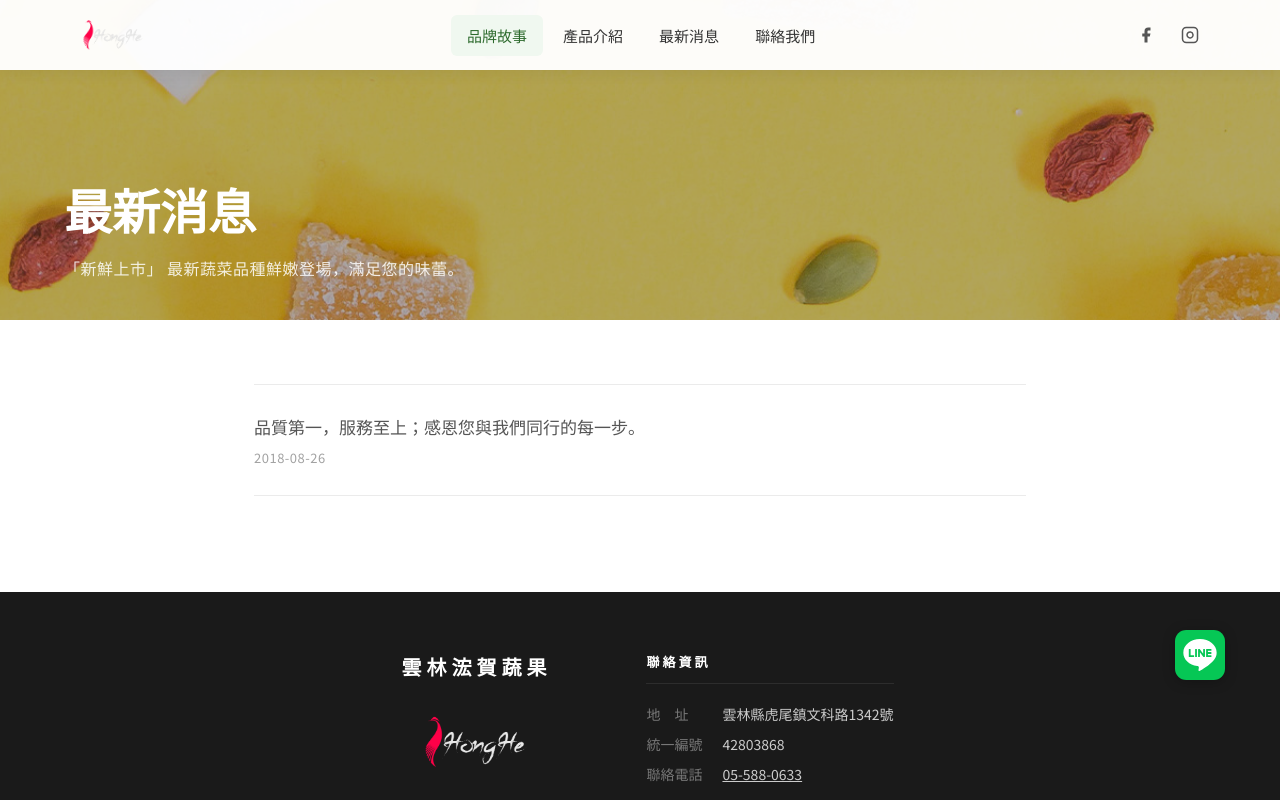
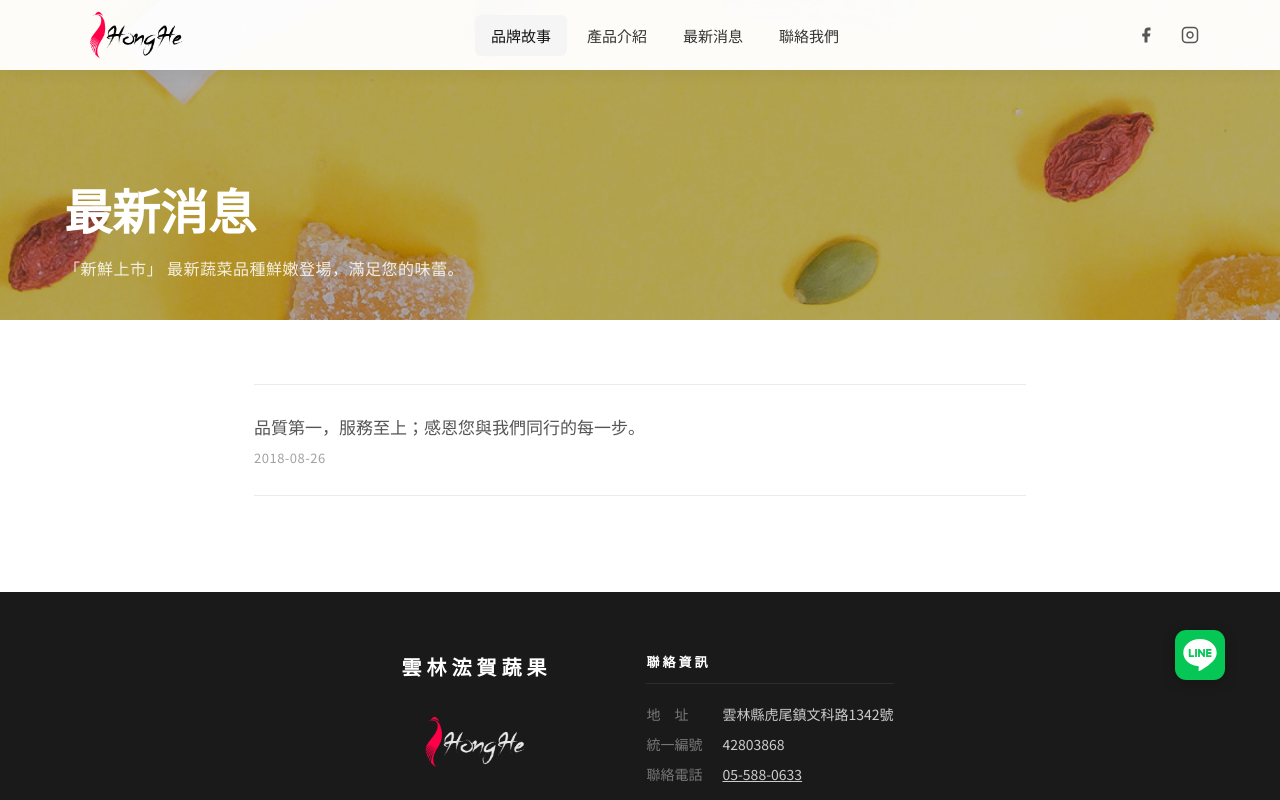
Before and after one commit to dwm331/HongHe, a Nuxt app: page /news in a window 1280 px wide. In both pictures the pointer is over the link "品牌故事". Shown: the top 800 px of the page. Built offline with nearby package versions, Linux system fonts and the light colour scheme; what vue-fb-customer-chat would draw is missing.

Commit message:
fix: header 改用 logo-dark.png（手寫體）、移除綠色色系改為 text-dark 風格

```diff
--- a/components/Header.vue
+++ b/components/Header.vue
@@ -2,7 +2,7 @@
   <header :class="['site-header', { 'is-scrolled': isScrolled }]">
     <div class="header-inner">
       <nuxt-link class="logo" to="/">
-        <img src="~/static/img/logo-full.png" alt="浤賀有限公司" />
+        <img src="~/static/img/logo-dark.png" alt="HongHe" />
       </nuxt-link>
 
       <nav class="nav" :class="{ 'is-open': menuOpen }">
@@ -103,8 +103,8 @@ export default {
   flex-shrink: 0;
 }
 .logo img {
-  height: 48px;
-  width: auto;
+  width: 130px;
+  height: auto;
   display: block;
   object-fit: contain;
 }
@@ -125,7 +125,7 @@ export default {
   border-radius: 6px;
   transition: color 0.2s, background 0.2s;
 }
-.nav-list > li > a:hover { color: #2d6a2d; background: #f0f8f0; }
+.nav-list > li > a:hover { color: #111; background: #f5f5f5; }
 
 /* Dropdown */
 .has-sub .sub-menu {
@@ -155,7 +155,7 @@ export default {
   transition: background 0.15s, color 0.15s;
   white-space: nowrap;
 }
-.sub-menu li a:hover { background: #f0f8f0; color: #2d6a2d; }
+.sub-menu li a:hover { background: #f5f5f5; color: #111; }
 
 /* Header right */
 .header-right {
@@ -174,7 +174,7 @@ export default {
   color: #555;
   transition: color 0.2s, background 0.2s;
 }
-.social-btn:hover { color: #2d6a2d; background: #f0f8f0; }
+.social-btn:hover { color: #111; background: #f0f0f0; }
 
 /* Hamburger */
 .hamburger {
```
